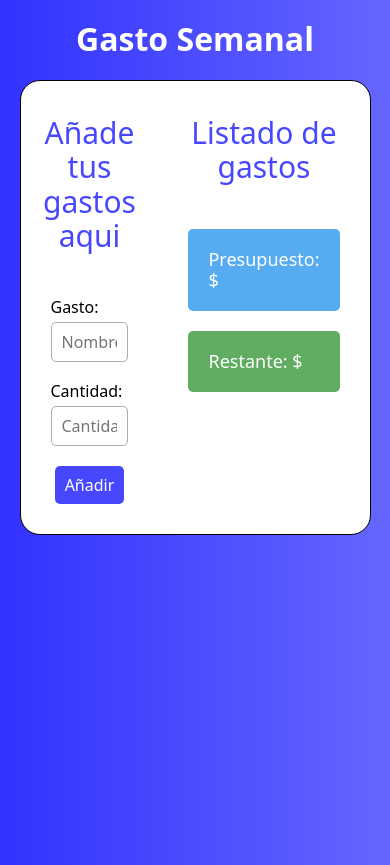
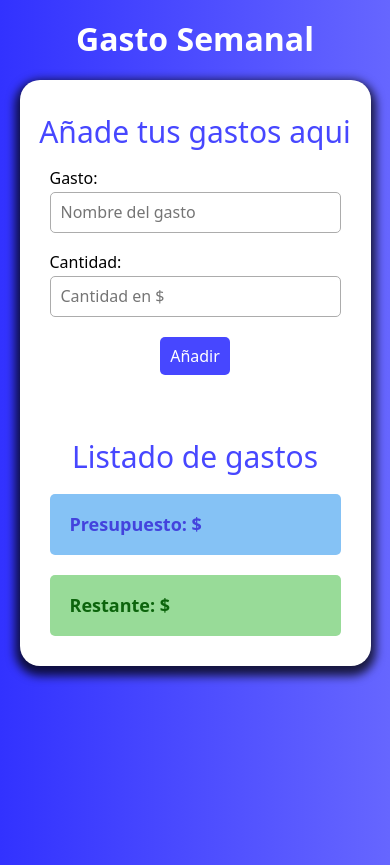
Before and after one commit to Carrisonn/admin-presupuesto, a website built with Vite: page index.html in a window 390 px wide. Built offline with nearby package versions, Linux system fonts and the light colour scheme.

Commit message:
added: responsive design for mobile

```diff
--- a/src/css/style.css
+++ b/src/css/style.css
@@ -4,8 +4,8 @@
   --color-blue: #4747ff;
   --color-grey: #acacac;
 
-  --color-buget: #56abf1;
-  --color-remaining: rgb(96, 172, 96);
+  --color-buget: #85c2f5;
+  --color-remaining: #98db98;
 }
 
 html {
@@ -47,16 +47,17 @@ h1 {
   display: grid;
   grid-template-columns: 1fr 1fr;
   gap: 2rem;
-  border: 1px solid #000;
   padding: 1rem;
   background-color: var(--color-white);
   border-radius: 2rem;
+  box-shadow: 0px 5px 10px 5px rgba(0, 0, 0, 0.75);
 }
 
 .subtitle {
   font-size: 3rem;
   color: var(--color-blue);
   font-weight: 400;
+
 }
 
 #form {
@@ -103,13 +104,14 @@ h1 {
 .div-expense-budget {
   text-align: left;
   padding: 2rem;
-  background-color: #56abf1;
+  background-color: #85c2f5;
   border-radius: 0.5rem;
 }
 
 .budget {
-  color: var(--color-white);
+  color: #4343dd;
   font-size: 1.8rem;
+  font-weight: 700;
 }
 
 .div-expense-remaining {
@@ -120,6 +122,19 @@ h1 {
 }
 
 .remaining {
-  color: var(--color-white);
+  color: #0c640c;
   font-size: 1.8rem;
+  font-weight: 700;
 }
+
+/** Mobile **/
+@media screen and (max-width: 768px) {
+  .content-container {
+    display: flex;
+    flex-direction: column;
+  }
+
+  .subtitle {
+    margin-bottom: 0;
+  }
+}
```
